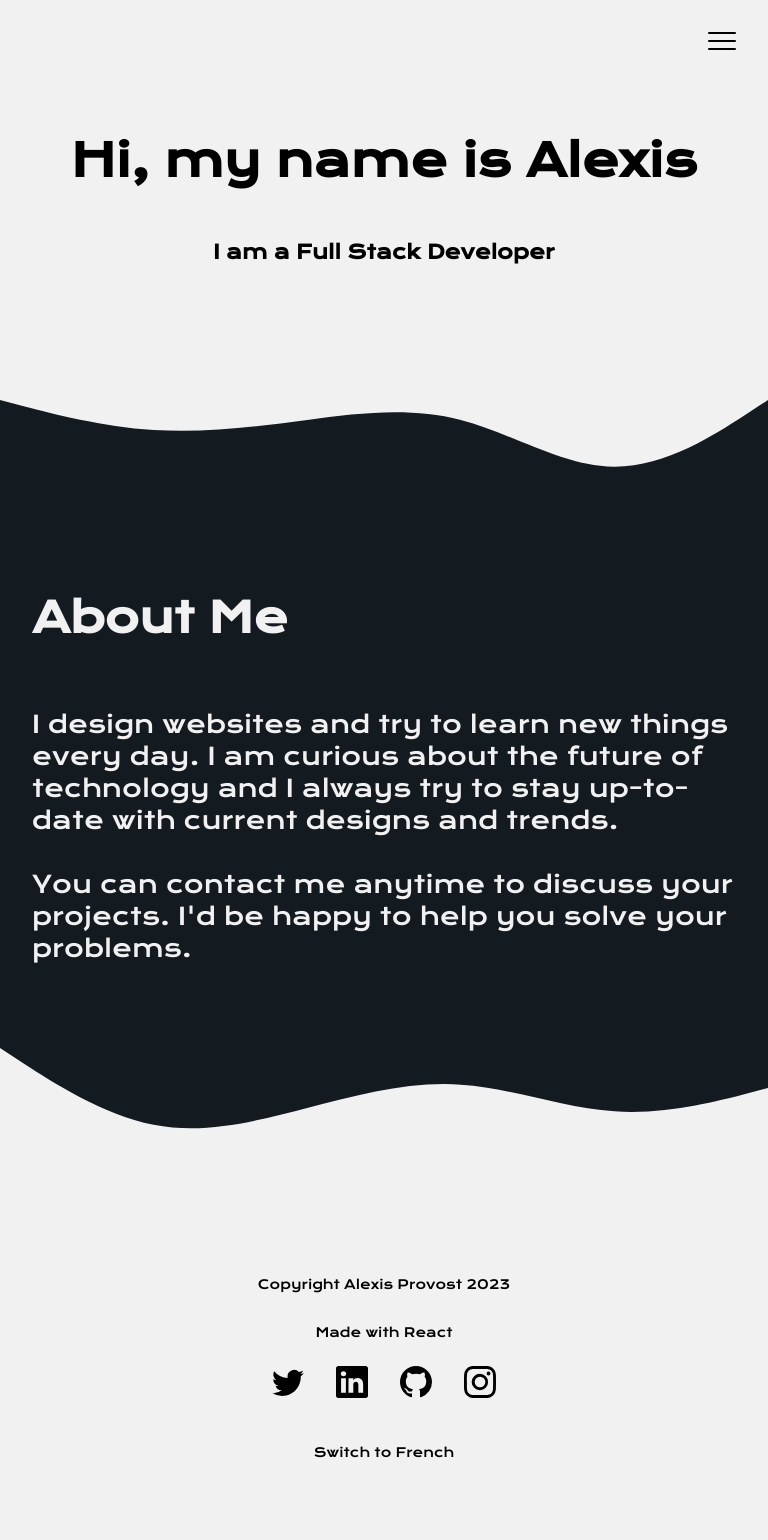
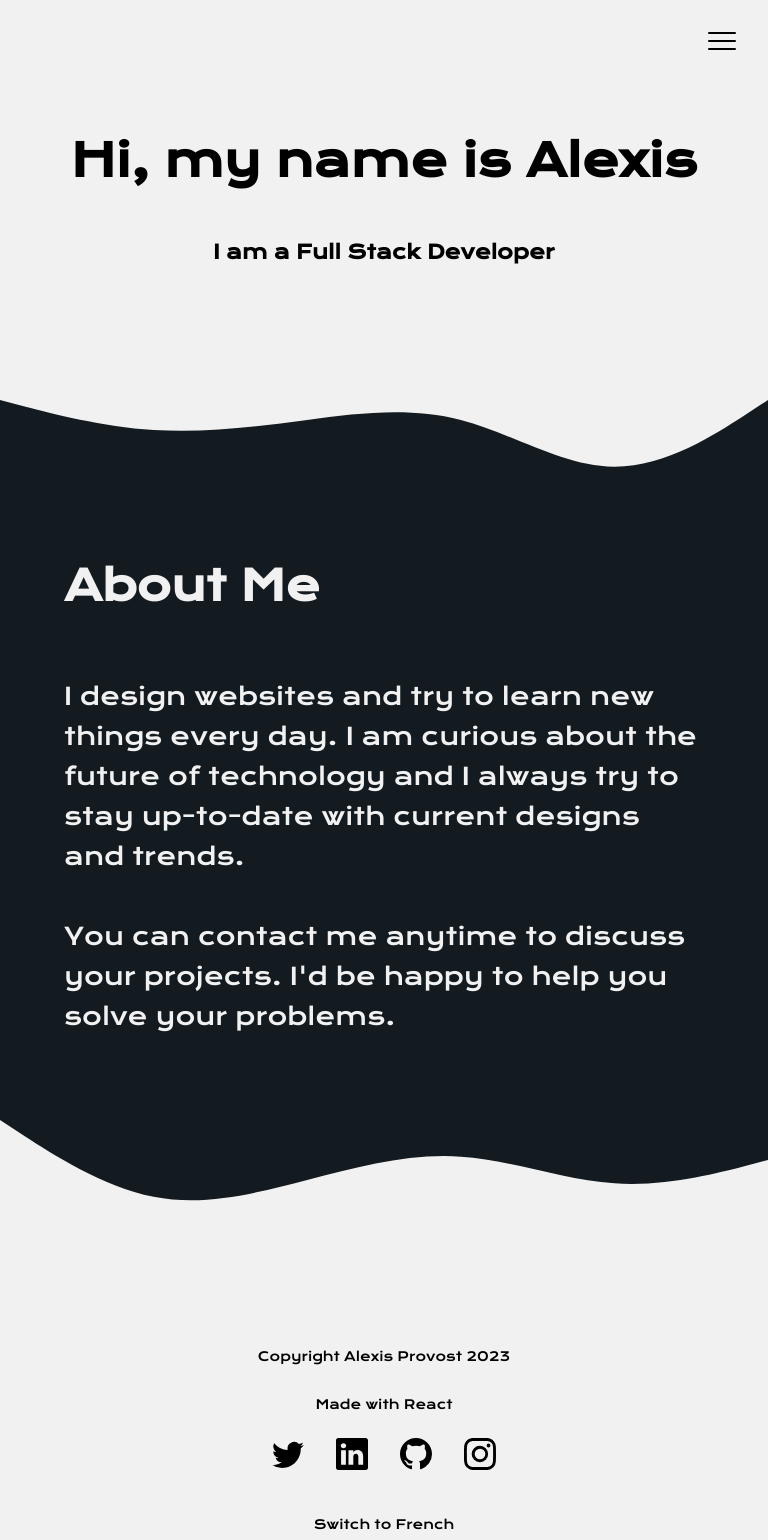
Before and after one commit to alexisprovost/portfolio, a React (Vite) app: page / in a window 768 px wide. Shown: the top 1540 px of the page. Built offline with nearby package versions, Linux system fonts and the light colour scheme.

Commit message:
Fixed bug for multiple screen sizes

```diff
--- a/src/App.css
+++ b/src/App.css
@@ -216,7 +216,7 @@ section > .wave {
 .gallery-container ul {
 	display: flex;
 	flex-wrap: wrap;
-	padding: 0 0 2rem 0;
+	padding: 0;
 	margin: 0;
 	width: 100%;
 }
@@ -427,7 +427,7 @@ footer svg {
 }
 
 footer .footer-content {
-	margin: 0rem 2rem 6rem 2rem;
+	margin: 0rem 2rem 4rem;
 }
 
 footer ul.footer-list {
@@ -530,6 +530,10 @@ footer .socials {
 		padding: 2rem 2rem 4rem 2rem;
 	}
 
+	footer .footer-content {
+		margin: 0rem 2rem;
+	}
+
 	footer ul.footer-list{
 		flex-direction: column;
 		margin: 2rem 0 0rem 0;
@@ -538,7 +542,7 @@ footer .socials {
 
 	footer ul.footer-lang {
 		flex-direction: column;
-		margin: 2rem 0 0rem 0;
+		margin: 2rem 0;
 		font-size: 0.8rem;
 	}
 
@@ -622,6 +626,22 @@ footer .socials {
 		text-align: center;
 	}
 
+	.about-container {
+		padding: 0rem 4rem 4rem 4rem;
+	}
+
+	.contact-container {
+		padding: 0rem 4rem 6rem 4rem;
+	}
+
+	section .section-content {
+		font-size: 0.8rem;
+		margin: 0 auto;
+		width: 100%;
+		line-height: 2rem;
+		text-align: left;
+	}
+
 	section .section-title {
 		font-size: 2.6rem;
 		margin: 0 auto;
@@ -632,7 +652,7 @@ footer .socials {
 		font-size: 1.5rem;
 		margin: 0 auto;
 		width: 100%;
-		line-height: 2rem;
+		line-height: 2.5rem;
 	}
 
 	section > .wave {
@@ -642,4 +662,9 @@ footer .socials {
 	.contact-container form {
 		width: 100%;
 	}
+
+	footer ul.footer-list,
+	footer ul.footer-lang {
+		font-size: 0.8rem;
+	}
 }
```
